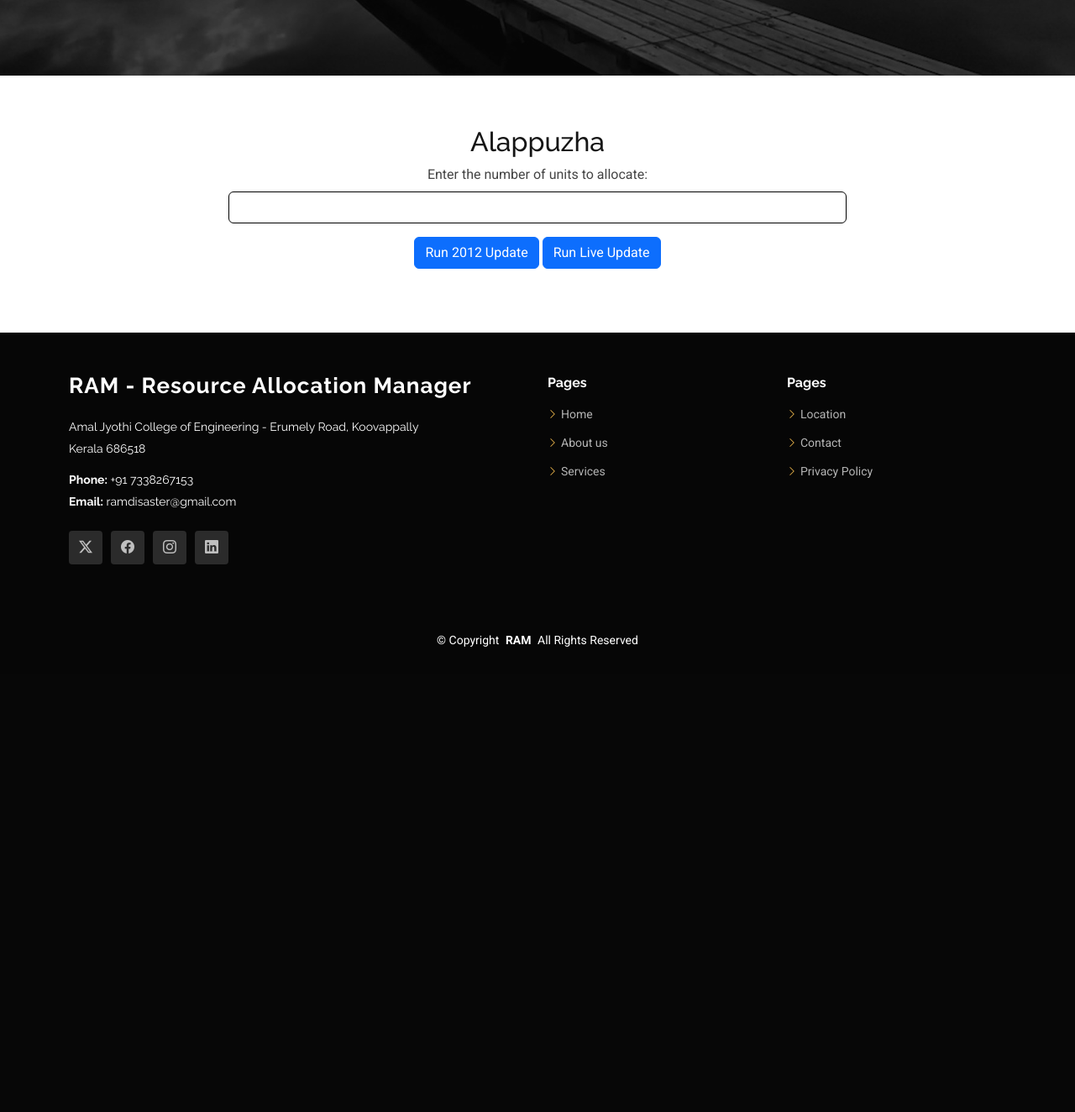
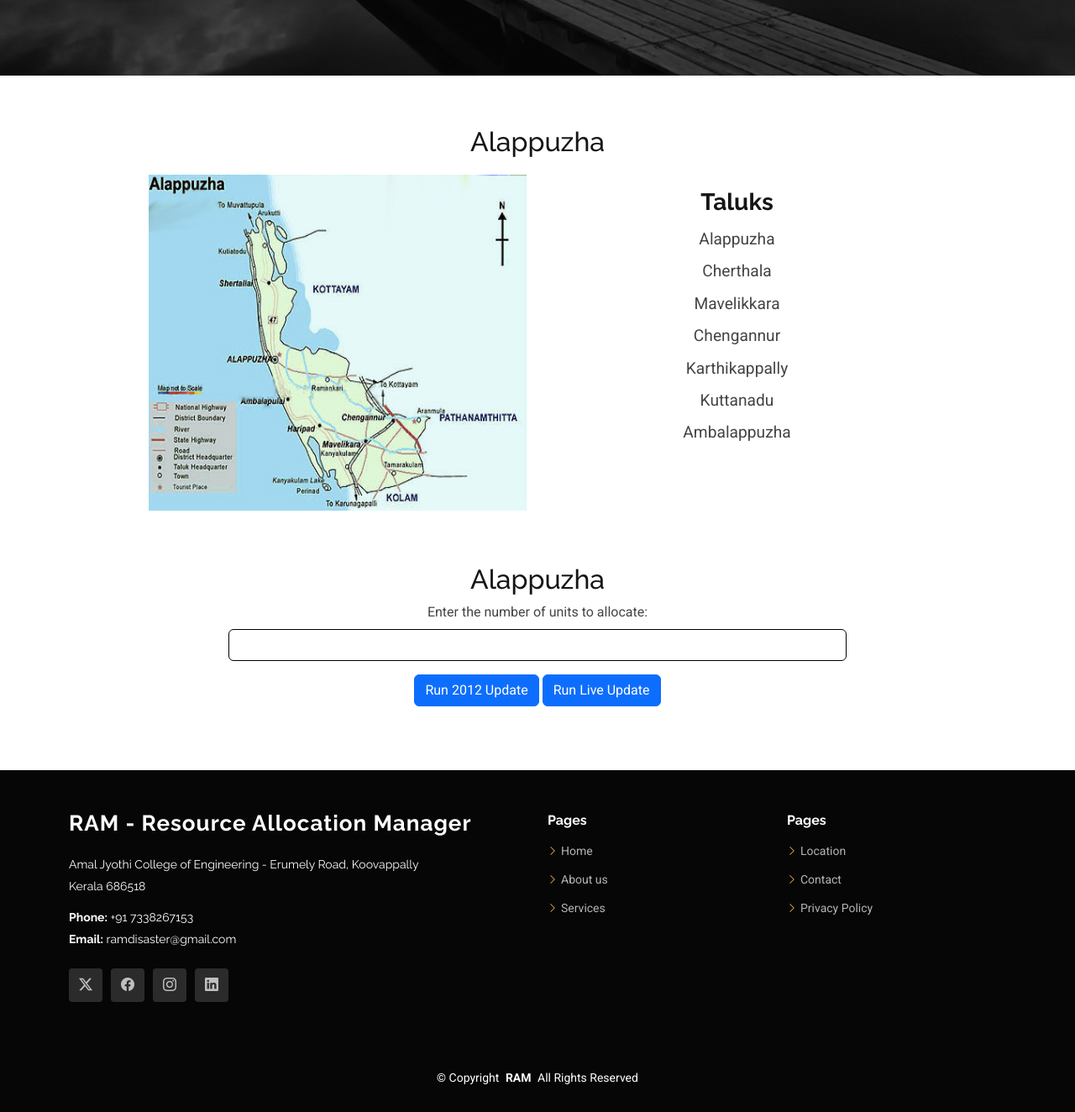
Before and after one commit to PrinuVinod/RAM, a Flask app: page /location in a window 1280 px wide. Shown: the part 710-2034 px from the top of the page at 84% size. Before the commit the page ends 1513 px from the top, so only its background shows below. Run offline with Flask 3, Linux system fonts and the light colour scheme; some libraries are stand-ins or nearby versions.

Commit message:
updated some stuff

```diff
--- a/templates/location.html
+++ b/templates/location.html
@@ -71,12 +57,44 @@
             <div class="row justify-content-center text-center" data-aos="fade-up" data-aos-delay="100">
                 <div class="col-xl-6 col-lg-8">
                     <h2>Location</h2>
-                    <!-- <p></p> -->
                 </div>
             </div>
         </div>
     </section>
     <!-- /Hero Section -->
+
+    <!-- Map and Area Name Section -->
+    <section id="map-area" class="map-area section">
+        <div class="container">
+            <div class="row justify-content-center text-center">
+                <div class="col-lg-10">
+                    <h2 style="margin-bottom: 20px;">Alappuzha</h2>
+                    <div class="row">
+                        <div class="col-lg-6 col-md-6">
+                            <div class="map-container" style="height: 300px;">
+                                <img src="{{ url_for('static', filename='img/alappuzha_map.jpg') }}" alt="Alappuzha Map"
+                                    width="100%" height="400">
+                            </div>
+                        </div>
+                        <div class="col-lg-6 col-md-6 d-flex flex-column justify-content-center">
+                            <h3 class="mt-3"><strong>Taluks</strong></h3>
+                            <ul class="list-unstyled" style="font-size: 1.2rem; line-height: 2;">
+                                <li>Alappuzha</li>
+                                <li>Cherthala</li>
+                                <li>Mavelikkara</li>
+                                <li>Chengannur</li>
+                                <li>Karthikappally</li>
+                                <li>Kuttanadu</li>
+                                <li>Ambalappuzha</li>
+                            </ul>
+                        </div>
+                    </div>
+                </div>
+            </div>
+        </div>
+    </section>
+
+    <!-- /Map and Area Name Section -->
 
     <!-- Location Section -->
     <section id="locations" class="locations section">
```
Also changed, not shown: other parts of templates/location.html (+5 -18 lines), static/img/alappuzha_map.jpg (added).
